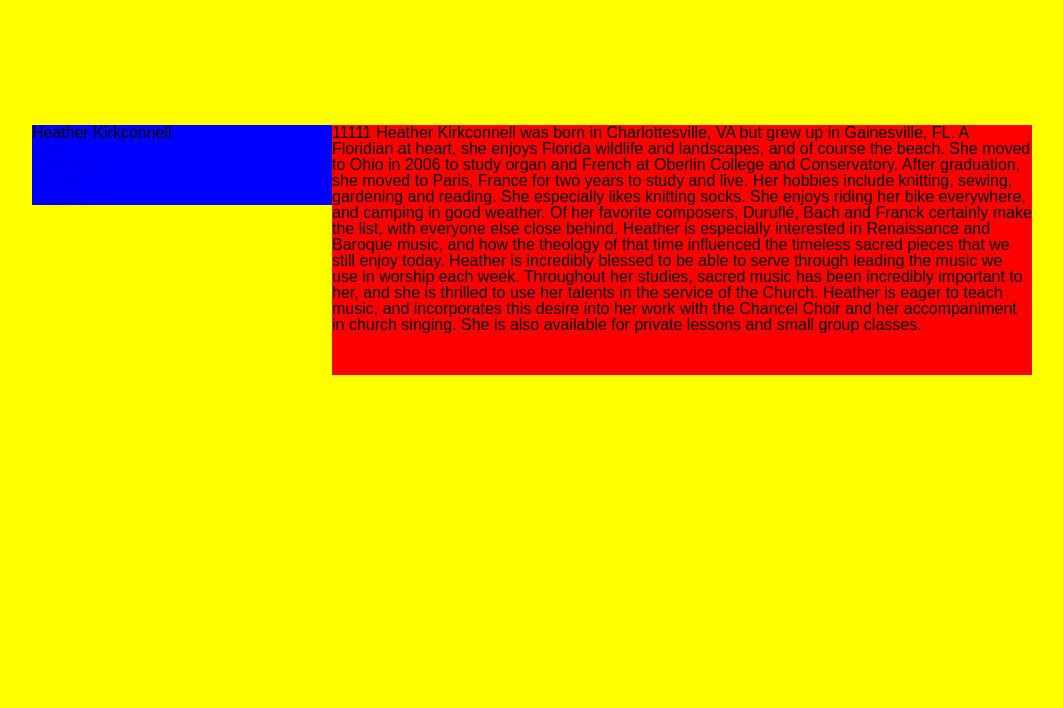
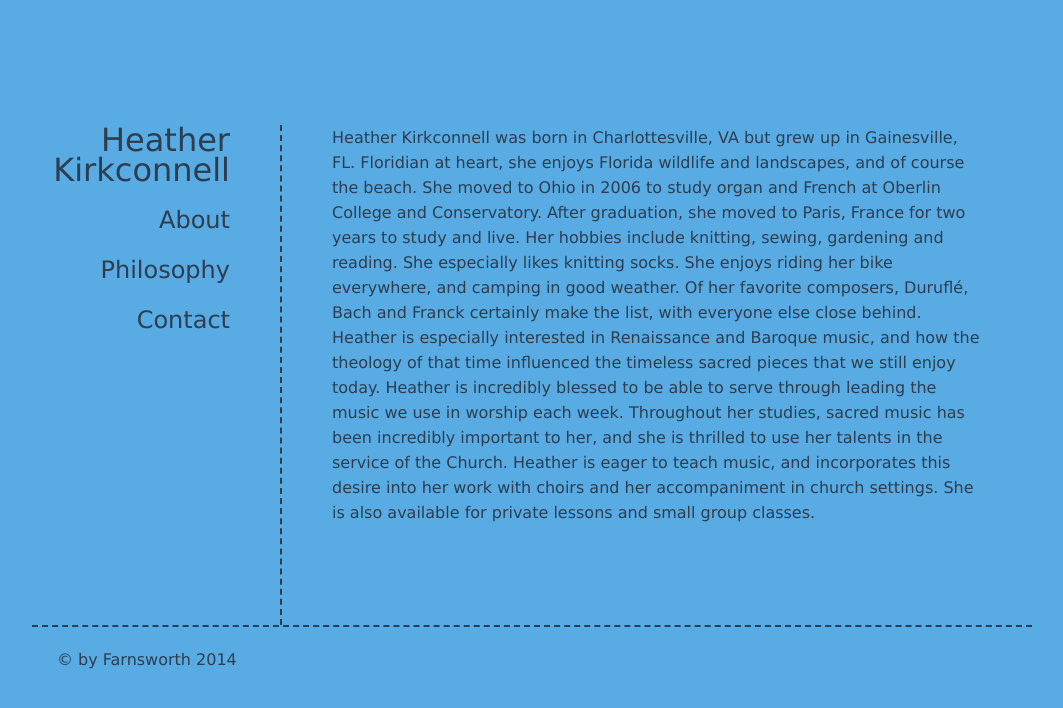
Before and after one commit to baroquebloke/heather-kirkconnell, a Flask app: page / in a window 1280 px wide. Shown: the top 708 px of the page, without its empty margins (108-1171 px from the left). Run offline with Flask 2, Linux system fonts and the light colour scheme.

Commit message:
MUCH PROGRESS
layout, colors, functionality, etc.  minor things left.

```diff
--- a/static/style.css
+++ b/static/style.css
@@ -50,8 +50,9 @@ table {
 /* ################################################# */
 
 html {
-  background-color: yellow;
-  font-family: "Arial Rounded MT Bold","Helvetica Rounded",Arial,sans-serif;
+  background-color: #59abe3;
+  font-family: Verdana,Geneva,sans-serif;
+  color: #2c3e50;
 }
 body {
   width: 1000px;
@@ -59,17 +60,42 @@ body {
   margin: 0 auto;
 }
 .head-nav {
-  background-color: blue;
-  width: 300px;
+  width: 198px;
+  height: 475px;
+  text-align: right;
+  padding: 0 50px 25px 0;
+  border-right: 2px dashed #2c3e50;
   float: left;
 }
+#header a {
+  line-height: 30px;
+  font-size: 200%;
+}
+.head-nav a {
+  text-decoration: none;
+  line-height: 50px;
+  font-size: 150%;
+  color: #2c3e50;
+}
+.head-nav a:active {
+  color: #f1c40f
+}
+#menu {
+  padding-top: 10px;
+}
 .page-content {
-  background-color: red;
-  width: 700px;
-  height: 250px;
+  width: 650px;
+  height: 500px;
+  padding: 0 50px 0 50px;
+  line-height: 25px;
   overflow: hidden;
   float: right;
 }
 .page-content h1 {
-  margin-bottom: 100px;
+  margin-bottom: 9999px;
 }
+#footer {
+  padding: 25px 0 25px 25px;
+  border-top: 2px dashed #2c3e50;
+  clear: both;
+}
--- a/templates/layouts/base.html
+++ b/templates/layouts/base.html
@@ -35,10 +35,10 @@
         {% block contact %}
         {% endblock %}
       </div>
-      <div id="footer">
-        {% block footer %}
-        {% endblock %}
-      </div>
+    </div>
+    <div id="footer">
+      {% block footer %}
+      {% endblock %}
     </div>
   </body>
 </html>
--- a/templates/pages/index.html
+++ b/templates/pages/index.html
@@ -1,7 +1,7 @@
 {% extends "/layouts/base.html" %}
 
 {% block header %}
-<h1>Heather Kirkconnell</h1>
+<a href="#about">Heather Kirkconnell</a>
 {% endblock %}
 
 {% block menu %}
@@ -13,9 +13,6 @@
     <a href="#philosophy">Philosophy</a>
   </li>
   <li>
-    <a href="#events">Events</a>
-  </li>
-  <li>
     <a href="#contact">Contact</a>
   </li>
 </ul>
@@ -23,9 +20,8 @@
 
 {% block about %}
 <h1 id="about">
-  11111
   Heather Kirkconnell was born in Charlottesville, VA but grew up in
-  Gainesville, FL.  A Floridian at heart, she enjoys Florida wildlife and
+  Gainesville, FL.  Floridian at heart, she enjoys Florida wildlife and
   landscapes, and of course the beach.  She moved to Ohio in 2006 to study
   organ and French at Oberlin College and Conservatory.  After graduation,
   she moved to Paris, France for two years to study and live.  Her hobbies
@@ -39,85 +35,32 @@
   we use in worship each week.  Throughout her studies, sacred music has been
   incredibly important to her, and she is thrilled to use her talents in the
   service of the Church.  Heather is eager to teach music, and incorporates
-  this desire into her work with the Chancel Choir and her accompaniment in
-  church singing.  She is also available for private lessons and small group
+  this desire into her work with choirs and her accompaniment in
+  church settings.  She is also available for private lessons and small group
   classes.
 </h1>
 {% endblock %}
 
 {% block philosophy %}
 <h1 id="philosophy">
-  22222
-  Heather Kirkconnell was born in Charlottesville, VA but grew up in
-  Gainesville, FL.  A Floridian at heart, she enjoys Florida wildlife and
-  landscapes, and of course the beach.  She moved to Ohio in 2006 to study
-  organ and French at Oberlin College and Conservatory.  After graduation,
-  she moved to Paris, France for two years to study and live.  Her hobbies
-  include knitting, sewing, gardening and reading.  She especially likes
-  knitting socks.  She enjoys riding her bike everywhere, and camping in good
-  weather.  Of her favorite composers, Duruflé, Bach and Franck certainly
-  make the list, with everyone else close behind.  Heather is especially
-  interested in Renaissance and Baroque music, and how the theology of that
-  time influenced the timeless sacred pieces that we still enjoy today.
-  Heather is incredibly blessed to be able to serve through leading the music
-  we use in worship each week.  Throughout her studies, sacred music has been
-  incredibly important to her, and she is thrilled to use her talents in the
-  service of the Church.  Heather is eager to teach music, and incorporates
-  this desire into her work with the Chancel Choir and her accompaniment in
-  church singing.  She is also available for private lessons and small group
-  classes.
-
-</h1>
-{% endblock %}
-
-{% block events %}
-<h1 id="events">
-  33333
-  Heather Kirkconnell was born in Charlottesville, VA but grew up in
-  Gainesville, FL.  A Floridian at heart, she enjoys Florida wildlife and
-  landscapes, and of course the beach.  She moved to Ohio in 2006 to study
-  organ and French at Oberlin College and Conservatory.  After graduation,
-  she moved to Paris, France for two years to study and live.  Her hobbies
-  include knitting, sewing, gardening and reading.  She especially likes
-  knitting socks.  She enjoys riding her bike everywhere, and camping in good
-  weather.  Of her favorite composers, Duruflé, Bach and Franck certainly
-  make the list, with everyone else close behind.  Heather is especially
-  interested in Renaissance and Baroque music, and how the theology of that
-  time influenced the timeless sacred pieces that we still enjoy today.
-  Heather is incredibly blessed to be able to serve through leading the music
-  we use in worship each week.  Throughout her studies, sacred music has been
-  incredibly important to her, and she is thrilled to use her talents in the
-  service of the Church.  Heather is eager to teach music, and incorporates
-  this desire into her work with the Chancel Choir and her accompaniment in
-  church singing.  She is also available for private lessons and small group
-  classes.
-
+  When it comes to teaching, performing, or just interacting with people,
+  Heather believes in a "My way, or your way, but preferably my way"
+  approach.  She also likes to dance and jump around to music.  Above all
+  else: fun must always be had at all times.
 </h1>
 {% endblock %}
 
 {% block contact %}
 <h1 id="contact">
-  44444
-  Heather Kirkconnell was born in Charlottesville, VA but grew up in
-  Gainesville, FL.  A Floridian at heart, she enjoys Florida wildlife and
-  landscapes, and of course the beach.  She moved to Ohio in 2006 to study
-  organ and French at Oberlin College and Conservatory.  After graduation,
-  she moved to Paris, France for two years to study and live.  Her hobbies
-  include knitting, sewing, gardening and reading.  She especially likes
-  knitting socks.  She enjoys riding her bike everywhere, and camping in good
-  weather.  Of her favorite composers, Duruflé, Bach and Franck certainly
-  make the list, with everyone else close behind.  Heather is especially
-  interested in Renaissance and Baroque music, and how the theology of that
-  time influenced the timeless sacred pieces that we still enjoy today.
-  Heather is incredibly blessed to be able to serve through leading the music
-  we use in worship each week.  Throughout her studies, sacred music has been
-  incredibly important to her, and she is thrilled to use her talents in the
-  service of the Church.  Heather is eager to teach music, and incorporates
-  this desire into her work with the Chancel Choir and her accompaniment in
-  church singing.  She is also available for private lessons and small group
-  classes.
+  <p>Living in this modern day and age Heather regularly enjoys the benefits
+    of smartphones and constant connectivity.</p>
+  <p>Don't be shy if you have any questions!</p>
+  <p>Send all inquires to:</p>
+  <a href="mailto:hkirkcon@gmail.com">hkirkcon@gmail.com</a>
+  <p>Or, leave a  message in her Google Voice mailbox:</p>
 
 </h1>
+
 {% endblock %}
 
 {% block footer %}
```
